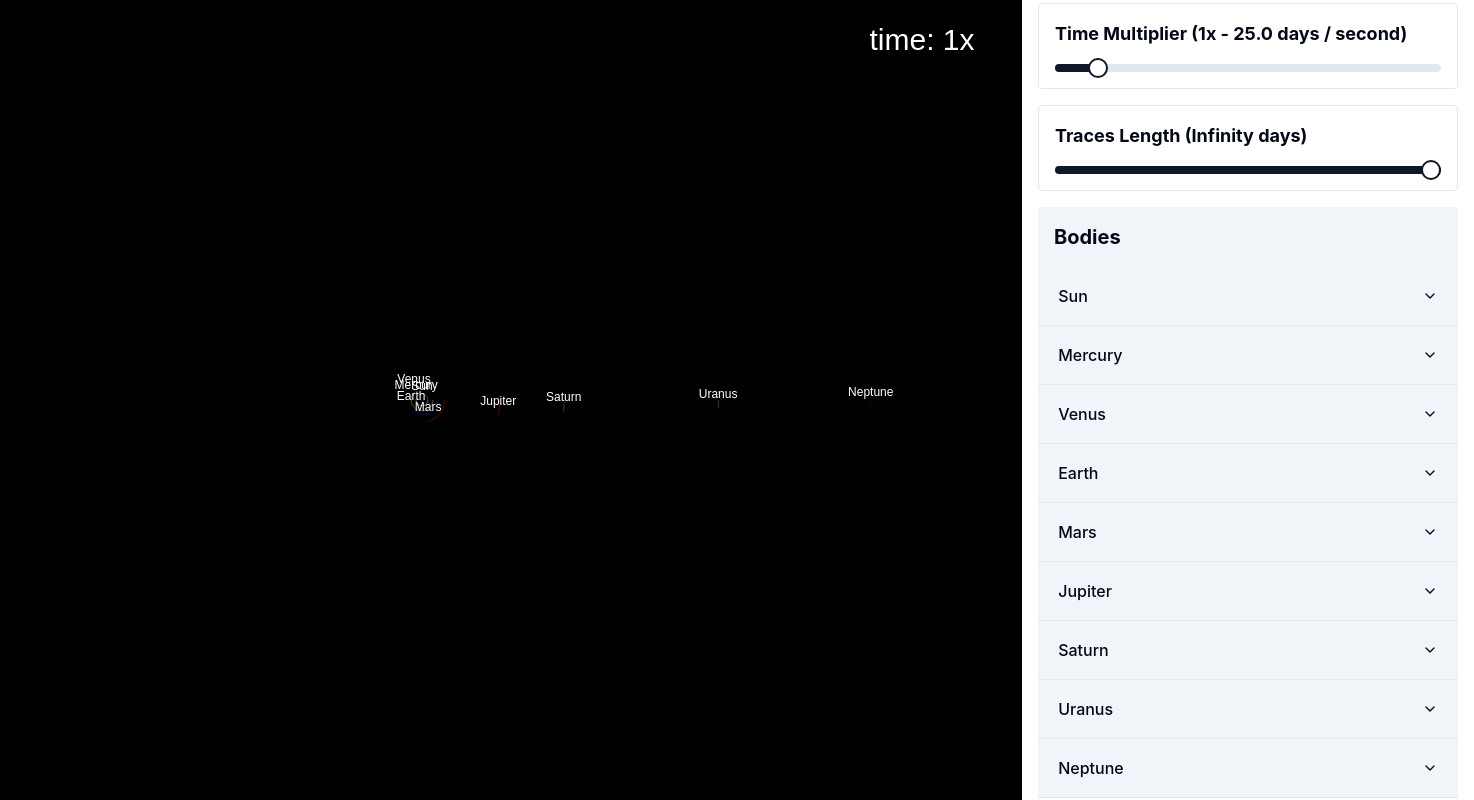
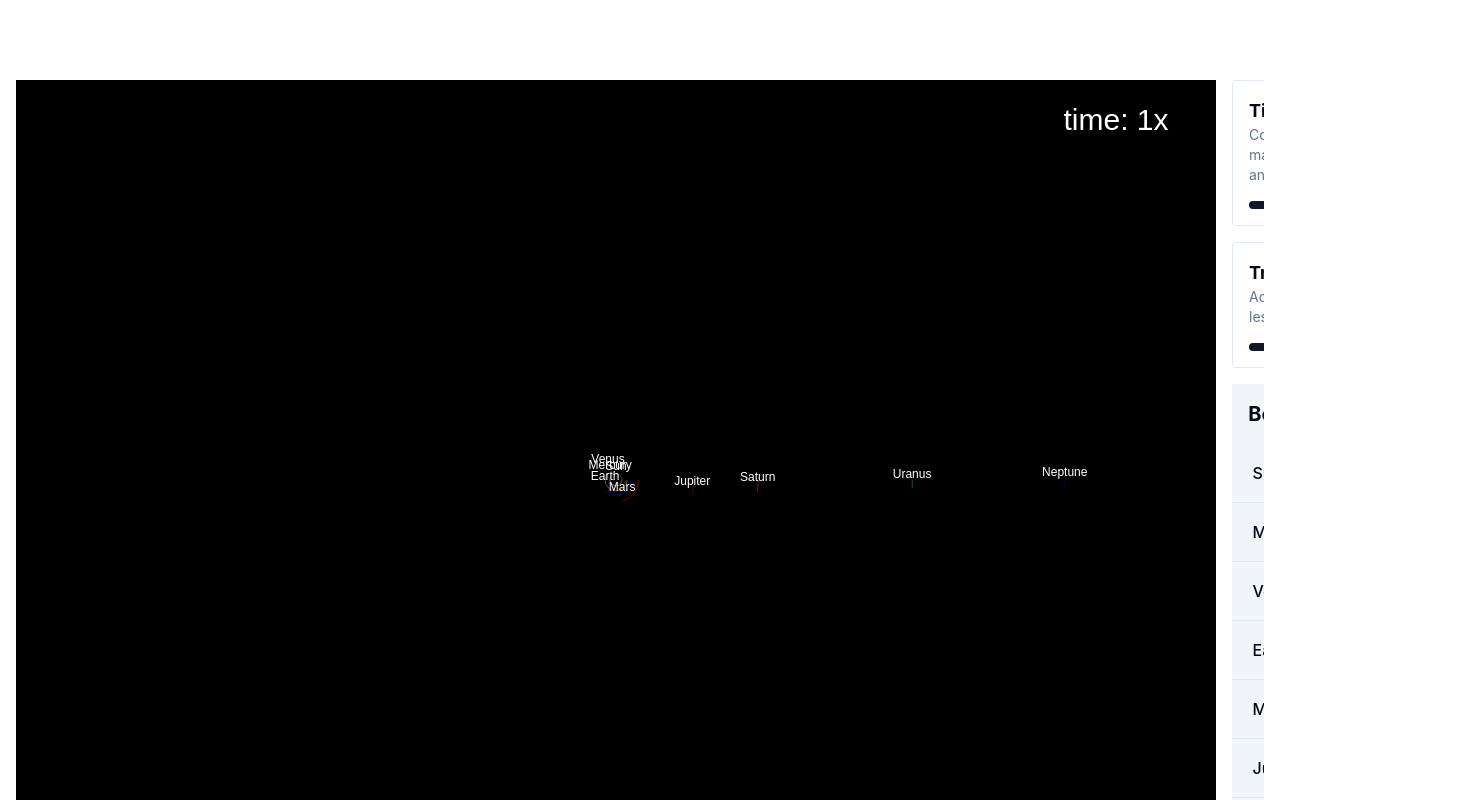
Before and after one commit to misat1505/GraviSim, a React (Vite) app: page / in a window 1280 px wide. Shown: the top 800 px of the page, 1474 px wide, since content can reach past the window. Built offline with nearby package versions, Linux system fonts and the light colour scheme.

Commit message:
given descriptions for toggles

```diff
--- a/src/components/BodiesDisplayer.tsx
+++ b/src/components/BodiesDisplayer.tsx
@@ -15,7 +15,7 @@ const BodiesDisplayer = () => {
   const { bodies } = useBodiesContext();
 
   return (
-    <div className="w-full bg-slate-100">
+    <div className="w-[98%] mx-auto bg-slate-100">
       <h2 className="font-bold text-xl p-4 rounded-sm">Bodies</h2>
       <Accordion type="single" collapsible className="w-full">
         {bodies.map((body, idx) => (
--- a/src/components/SolarSystemAnimation.tsx
+++ b/src/components/SolarSystemAnimation.tsx
@@ -177,7 +177,8 @@ const SolarSystem = () => {
   };
 
   return (
-    <div className="flex space-x-4 overflow-x-hidden justify-around items-center px-4 absolute left-1/2 top-1/2 -translate-x-1/2 -translate-y-1/2">
+    <div className="flex justify-center pt-20">
+      <div className="flex space-x-4 overflow-x-hidden justify-around items-start px-4">
         <canvas
           ref={canvasRef}
           width={1200}
@@ -187,13 +188,18 @@ const SolarSystem = () => {
           onMouseMove={handleMouseMove}
           onMouseUp={handleMouseUp}
         />
-      <div>
+        <div className="h-[800px] overflow-y-auto overflow-x-hidden no-scrollbar">
           <div className="w-[420px]">
             <div className="border rounded-sm p-4">
-            <h2 className="font-bold text-lg mb-4 text-nowrap">
+              <h2 className="font-bold text-lg text-nowrap">
                 Time Multiplier ({timeMultiplier}x -{" "}
                 {(25 * timeMultiplier).toFixed(1)} days / second)
               </h2>
+              <p className="text-sm text-muted-foreground mb-4">
+                Control the speed of the animation. A higher multiplier makes
+                the simulation faster. If your PC struggles, the animation speed
+                can be throttled to reduce load.
+              </p>
               <Slider
                 min={0.1}
                 step={0.1}
@@ -203,10 +209,14 @@ const SolarSystem = () => {
               />
             </div>
             <div className="border rounded-sm my-4 p-4">
-            <h2 className="font-bold text-lg mb-4">
+              <h2 className="font-bold text-lg">
                 Traces Length (
                 {tracesLength > 0 ? `${tracesLength} days` : "hidden"})
               </h2>
+              <p className="text-sm text-muted-foreground mb-4">
+                Adjust the length of the traces. The shorter the trace, the less
+                stress it puts on your computer's performance.
+              </p>
               <Slider
                 min={0}
                 step={10}
@@ -221,6 +231,7 @@ const SolarSystem = () => {
           <BodiesDisplayer />
         </div>
       </div>
+    </div>
   );
 };
 
--- a/tailwind.config.js
+++ b/tailwind.config.js
@@ -5,75 +5,89 @@ export default {
   theme: {
     extend: {
       borderRadius: {
-  			lg: 'var(--radius)',
-  			md: 'calc(var(--radius) - 2px)',
-  			sm: 'calc(var(--radius) - 4px)'
+        lg: "var(--radius)",
+        md: "calc(var(--radius) - 2px)",
+        sm: "calc(var(--radius) - 4px)",
       },
       colors: {
-  			background: 'hsl(var(--background))',
-  			foreground: 'hsl(var(--foreground))',
+        background: "hsl(var(--background))",
+        foreground: "hsl(var(--foreground))",
         card: {
-  				DEFAULT: 'hsl(var(--card))',
-  				foreground: 'hsl(var(--card-foreground))'
+          DEFAULT: "hsl(var(--card))",
+          foreground: "hsl(var(--card-foreground))",
         },
         popover: {
-  				DEFAULT: 'hsl(var(--popover))',
-  				foreground: 'hsl(var(--popover-foreground))'
+          DEFAULT: "hsl(var(--popover))",
+          foreground: "hsl(var(--popover-foreground))",
         },
         primary: {
-  				DEFAULT: 'hsl(var(--primary))',
-  				foreground: 'hsl(var(--primary-foreground))'
+          DEFAULT: "hsl(var(--primary))",
+          foreground: "hsl(var(--primary-foreground))",
         },
         secondary: {
-  				DEFAULT: 'hsl(var(--secondary))',
-  				foreground: 'hsl(var(--secondary-foreground))'
+          DEFAULT: "hsl(var(--secondary))",
+          foreground: "hsl(var(--secondary-foreground))",
         },
         muted: {
-  				DEFAULT: 'hsl(var(--muted))',
-  				foreground: 'hsl(var(--muted-foreground))'
+          DEFAULT: "hsl(var(--muted))",
+          foreground: "hsl(var(--muted-foreground))",
         },
         accent: {
-  				DEFAULT: 'hsl(var(--accent))',
-  				foreground: 'hsl(var(--accent-foreground))'
+          DEFAULT: "hsl(var(--accent))",
+          foreground: "hsl(var(--accent-foreground))",
         },
         destructive: {
-  				DEFAULT: 'hsl(var(--destructive))',
-  				foreground: 'hsl(var(--destructive-foreground))'
+          DEFAULT: "hsl(var(--destructive))",
+          foreground: "hsl(var(--destructive-foreground))",
         },
-  			border: 'hsl(var(--border))',
-  			input: 'hsl(var(--input))',
-  			ring: 'hsl(var(--ring))',
+        border: "hsl(var(--border))",
+        input: "hsl(var(--input))",
+        ring: "hsl(var(--ring))",
         chart: {
-  				'1': 'hsl(var(--chart-1))',
-  				'2': 'hsl(var(--chart-2))',
-  				'3': 'hsl(var(--chart-3))',
-  				'4': 'hsl(var(--chart-4))',
-  				'5': 'hsl(var(--chart-5))'
-  			}
+          1: "hsl(var(--chart-1))",
+          2: "hsl(var(--chart-2))",
+          3: "hsl(var(--chart-3))",
+          4: "hsl(var(--chart-4))",
+          5: "hsl(var(--chart-5))",
+        },
       },
       keyframes: {
-  			'accordion-down': {
+        "accordion-down": {
           from: {
-  					height: '0'
+            height: "0",
           },
           to: {
-  					height: 'var(--radix-accordion-content-height)'
-  				}
+            height: "var(--radix-accordion-content-height)",
           },
-  			'accordion-up': {
+        },
+        "accordion-up": {
           from: {
-  					height: 'var(--radix-accordion-content-height)'
+            height: "var(--radix-accordion-content-height)",
           },
           to: {
-  					height: '0'
-  				}
-  			}
+            height: "0",
+          },
+        },
       },
       animation: {
-  			'accordion-down': 'accordion-down 0.2s ease-out',
-  			'accordion-up': 'accordion-up 0.2s ease-out'
-  		}
-  	}
+        "accordion-down": "accordion-down 0.2s ease-out",
+        "accordion-up": "accordion-up 0.2s ease-out",
       },
-  plugins: [require("tailwindcss-animate")],
+    },
+  },
+  plugins: [
+    require("tailwindcss-animate"),
+    function ({ addComponents }) {
+      addComponents({
+        ".no-scrollbar": {
+          overflow: "auto",
+          "scrollbar-width": "none" /* Firefox */,
+          "-ms-overflow-style": "none" /* Internet Explorer 10+ */,
+        },
+        ".no-scrollbar::-webkit-scrollbar": {
+          display: "none" /* Ukrywa pasek przewijania w Chrome, Safari */,
+        },
+      });
+    },
+  ],
 };
```
Lines whose indentation alone changed are shown as unchanged.
